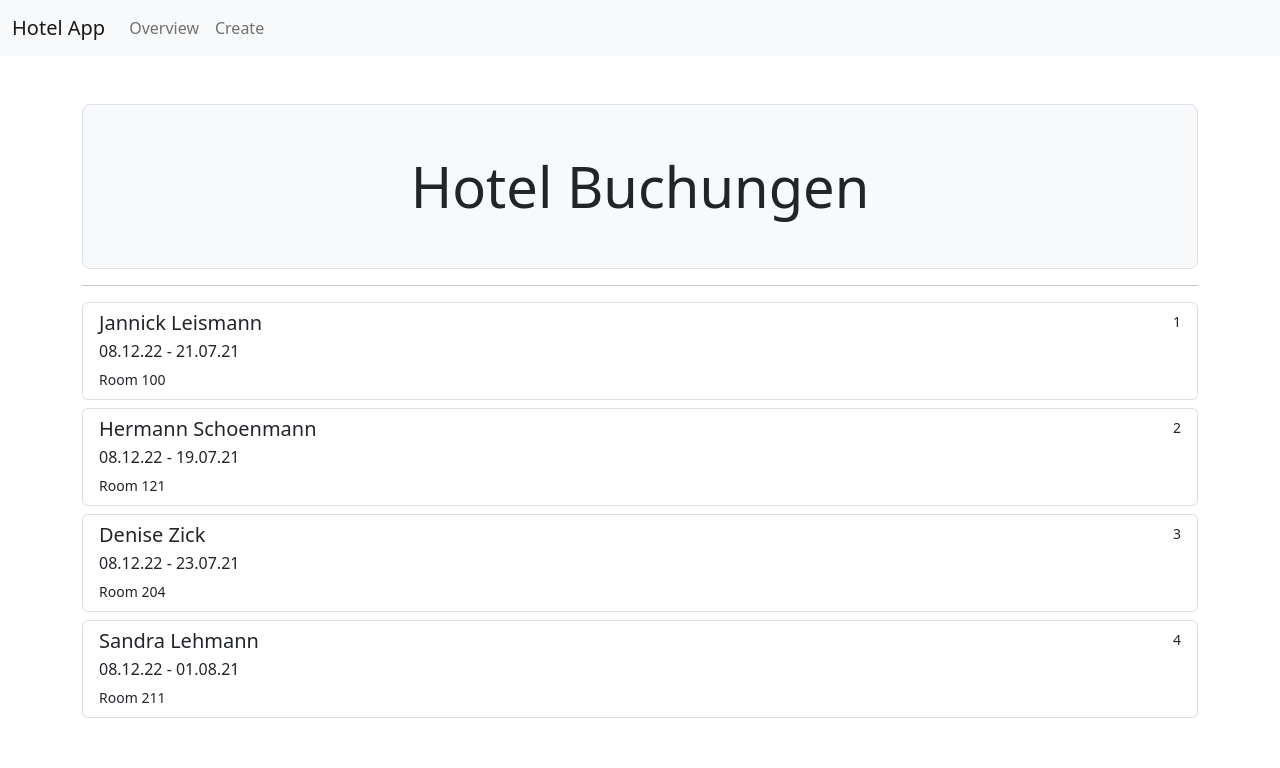
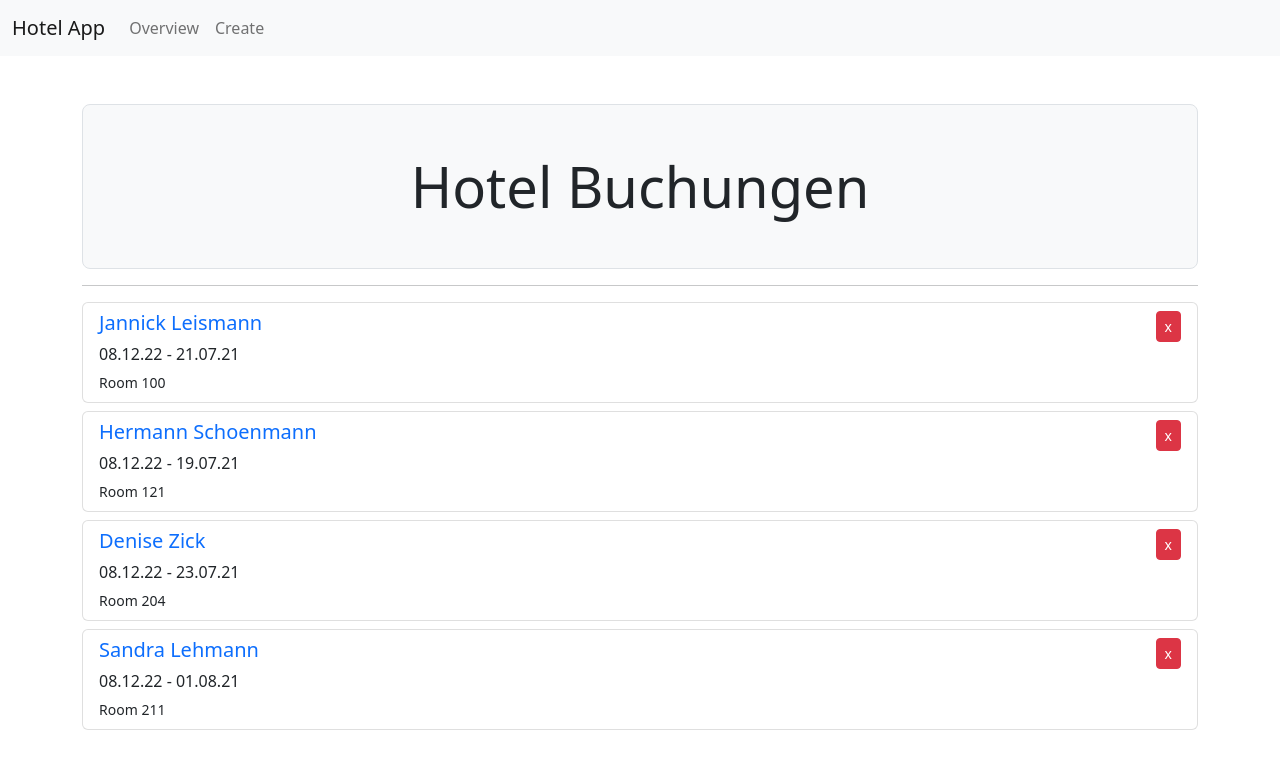
Before and after one commit to Semjasa83/angularcrash, an Angular app: page /bookings in a window 1280 px wide. Shown: the top 768 px of the page. Built offline with nearby package versions, Linux system fonts and the light colour scheme.

Commit message:
crud without service

```diff
--- a/src/app/bookings/bookings.component.html
+++ b/src/app/bookings/bookings.component.html
@@ -1,10 +1,10 @@
 <div class="list-group" *ngFor="let booking of bookings">
-  <a routerLink="/edit/{{booking.id}}" class="list-group-item list-group-item-action mb-2" aria-current="true">
+  <div class="list-group-item mb-2" aria-current="true">
     <div class="d-flex w-100 justify-content-between">
-      <h5 class="mb-1">{{booking.name}}</h5>
-      <small>{{booking.id}}</small>
+      <a class="mb-1 h5 text-decoration-none" routerLink="/edit/{{booking.id}}" >{{booking.name}}</a>
+      <button (click)="deleteBooking(booking)" class="btn btn-sm btn-danger">x</button>
     </div>
     <p class="mb-1">{{booking.startDate | date: 'dd.MM.yy'}} - {{booking.endDate | date: 'dd.MM.yy'}}</p>
     <small>Room {{booking.roomNumber}}</small>
-  </a>
+  </div>
 </div>
--- a/src/app/bookings/bookings.component.ts
+++ b/src/app/bookings/bookings.component.ts
@@ -13,9 +13,12 @@ export class BookingsComponent {
 
   bookings = Bookings;
 
+  ngOnInit(): void {
+  }
 
-  ngOnInit(): void {
-
+  deleteBooking(booking: Booking): void {
+    let index = Bookings.indexOf(booking);
+    Bookings.splice(index,1); /*delete only on temporary*/
   }
 
 }
--- a/src/app/create-booking/create-booking.component.html
+++ b/src/app/create-booking/create-booking.component.html
@@ -31,12 +31,13 @@
         <div class="col">
           <!--startdate-->
           <label class="form-label">Start Date</label>
-          <input type="date" [(ngModel)]="booking.startDate" name="startDate" class="form-control" />
+          <input type="date" [value]="booking.startDate | date:'yyyy-MM-dd'" (input)="dateChanged($event, true)" class="form-control" />
         </div>
         <div class="col">
           <!--enddate-->
           <label class="form-label">End Date</label>
-          <input type="date" [(ngModel)]="booking.endDate" name="endDate" class="form-control" />
+          <input type="date" [value]="booking.endDate | date:'yyyy-MM-dd'" (input)="dateChanged($event, false)" class="form-control" />
+        <!-- | date: .... damit Datum im Input angezeigt wird bei der Kalenderwahl-->
         </div>
       </div>
     </form>
--- a/src/app/create-booking/create-booking.component.ts
+++ b/src/app/create-booking/create-booking.component.ts
@@ -24,19 +24,35 @@ export class CreateBookingComponent implements OnInit { /*onInit to get ID from
   }
 
   ngOnInit(): void {
-
     if (this.router.url != '/create') { /*if not '/create' get id from route*/
       let id = Number(this.activatedRoute.snapshot.paramMap.get('id')); /*Number for type Var*/
       let bookingById = Bookings.find(x => x.id == id)!; /* x could be booking etc.*/
       /* '!' not null operator - gibt nie null aus */
       this.booking = bookingById;
     }
+  }
+
+  save() {
+    let bookingById = Bookings.find(x => x.id == this.booking.id)!; //damit bookings nicht doppelt ausgegeben werden
+
+    if (bookingById == null || bookingById == undefined) {
+      Bookings.push(this.booking);
+    } else {
+      bookingById = this.booking;
+    }
+    this.router.navigate(['bookings']) /*routes to bookings*/
+  }
+
+  delete() {
 
   }
 
-
-  save() {
-    Bookings.push(this.booking);
-    this.router.navigate(['bookings']) /*routes to bookings*/
+  dateChanged(event: Event, isStart: boolean){ /*event from html DOM*/
+    let val = (event.target as HTMLInputElement).value;
+    if (isStart) {
+      this.booking.startDate = new Date(val); /* wenn true dann startdatum, sonst enddatum*/
+    } else {
+      this.booking.endDate = new Date(val);
+    }
   }
 }
```
